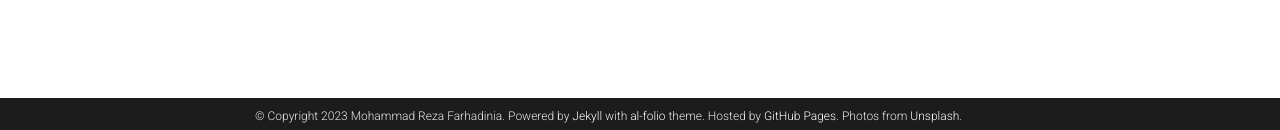
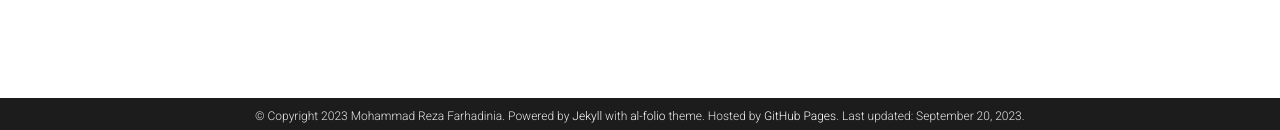
Before and after one commit to FarhadiNia/FarhadiNia.github.io, a Jekyll site: the page built from _pages/publications.md, in a window 1280 px wide. Shown: the part 767-897 px from the top of the page. Built offline with Jekyll 4.4.1, drawn with Linux system fonts in a browser that asks for light colours; full-size pictures stand in for the smaller copies a plugin makes; comment, search, counter and statistics services are not loaded; a style sheet for code colours, icons or effects is not loaded.

Commit message:
Initials

```diff
--- a/_bibliography/papers.bib
+++ b/_bibliography/papers.bib
@@ -1,5 +1,6 @@
 ---
 ---
+{::comment}
 
 @string{aps = {American Physical Society,}}
 
@@ -82,3 +83,5 @@
   publisher={Vision},
   preview={wave-mechanics.gif}
 }
+
+{:/comment}
--- a/_config.yml
+++ b/_config.yml
@@ -6,21 +6,20 @@
 first_name: Mohammad Reza
 middle_name:
 last_name: Farhadinia
-email: farhadinia0@example.com
+email: farhadinia0@gamil.com
 description: > # the ">" symbol means to ignore newlines until "footer_text:"
   A simple, whitespace theme for academics. Based on [*folio](https://github.com/bogoli/-folio) design.
 footer_text: >
   Powered by <a href="https://jekyllrb.com/" target="_blank">Jekyll</a> with <a href="https://github.com/alshedivat/al-folio">al-folio</a> theme.
   Hosted by <a href="https://pages.github.com/" target="_blank">GitHub Pages</a>.
-  Photos from <a href="https://unsplash.com" target="_blank">Unsplash</a>.
 keywords: jekyll, jekyll-theme, academic-website, portfolio-website  # add your own keywords or leave empty
 
-lang: en # the language of your site (for example: en, fr, cn, ru, etc.)
-icon: ⚛️  # the emoji used as the favicon (alternatively, provide image name in /assets/img/)
+lang: en, fr # the language of your site (for example: en, fr, cn, ru, etc.)
+icon: 🎓  # the emoji used as the favicon (alternatively, provide image name in /assets/img/)
 
 url: https://farhadinia.github.io # the base hostname & protocol for your site
 baseurl: # the subpath of your site, e.g. /blog/
-last_updated: false # set to true if you want to display last updated in the footer
+last_updated: true # set to true if you want to display last updated in the footer
 impressum_path:  # set to path to include impressum link in the footer, use the same path as permalink in a page, helps to conform with EU GDPR
 
 # -----------------------------------------------------------------------------
@@ -45,7 +44,7 @@
 # will use title and url fields
 # Take a look to https://github.com/jekyll/jekyll-feed for more customization
 
-rss_icon: true
+rss_icon: false
 
 # -----------------------------------------------------------------------------
 # Layout
@@ -274,8 +273,8 @@
 
 scholar:
 
-  last_name: [Einstein]
-  first_name: [Albert, A.]
+  last_name: [Farhadinia]
+  first_name: [Mohammad Reza]
 
   style: apa
   locale: en
```
